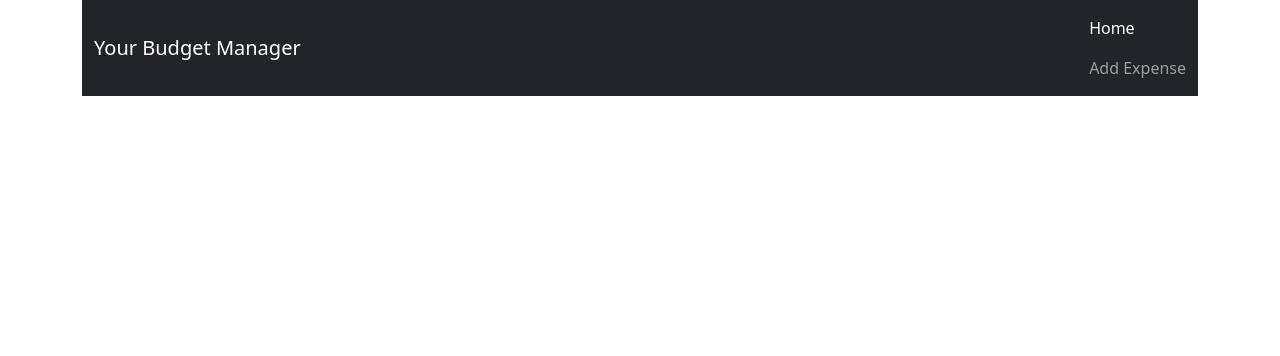
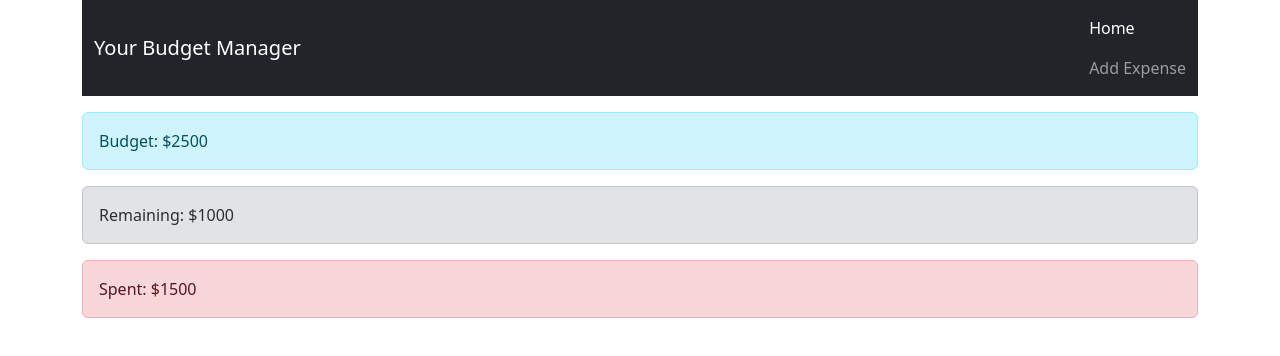
Before and after one commit to nnpk1007/phase-2-project, a React (Create React App) app: page / in a window 1280 px wide. Shown: the top 356 px of the page. Built offline with nearby package versions, Linux system fonts and the light colour scheme.

Commit message:
create Budget.js and import to App.js

```diff
--- a/src/App.js
+++ b/src/App.js
@@ -1,12 +1,19 @@
 import React from "react";
 import "bootstrap/dist/css/bootstrap.min.css"
 import Navbar from "./component/Navbar";
+import Budget from "./component/Budget";
 
 function App() {
   return (
     <div className="container">
         <Navbar />
+        <div className="row mt-3">
+          <div className="col-sm">
+            <Budget />
+          </div>
+        </div>
     </div>
+
   );
 }
 
--- /dev/null
+++ b/src/component/Budget.js
@@ -0,0 +1,17 @@
+import React, { useEffect, useState } from "react";
+
+export default function Budget() {
+  return (
+    <>
+      <div className="alert alert-info">
+        <span>Budget: $2500</span>
+      </div>
+      <div className="alert alert-secondary">
+        <span>Remaining: $1000</span>
+      </div>
+      <div className="alert alert-danger">
+        <span>Spent: $1500</span>
+      </div>
+    </>
+  );
+}
--- a/src/component/Navbar.js
+++ b/src/component/Navbar.js
@@ -7,7 +7,6 @@ export default function Navbar() {
         <a href="#Your Budget Manager" className="navbar-brand">
           Your Budget Manager
         </a>
-
         <ul className="navbar-nav">
           <li className="nav-item">
             <a href="#Home" className="nav-link active">
```
